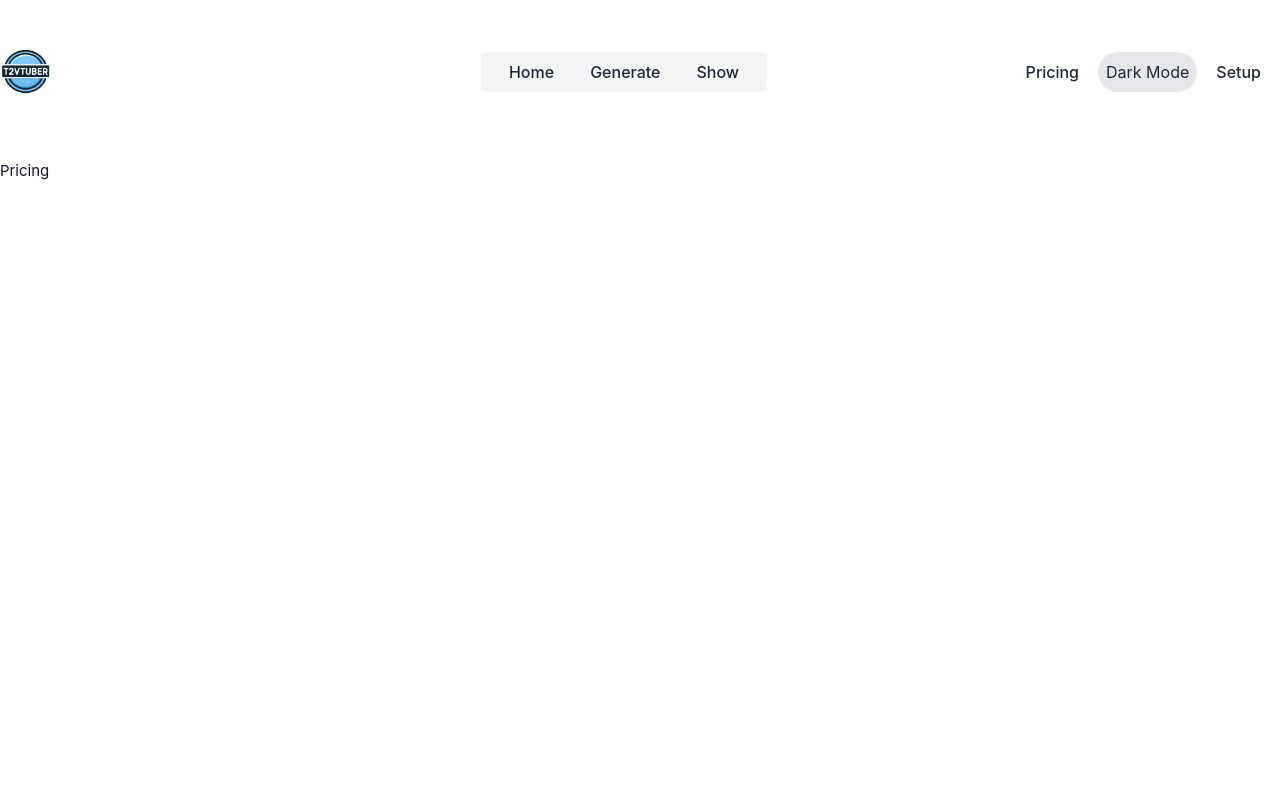
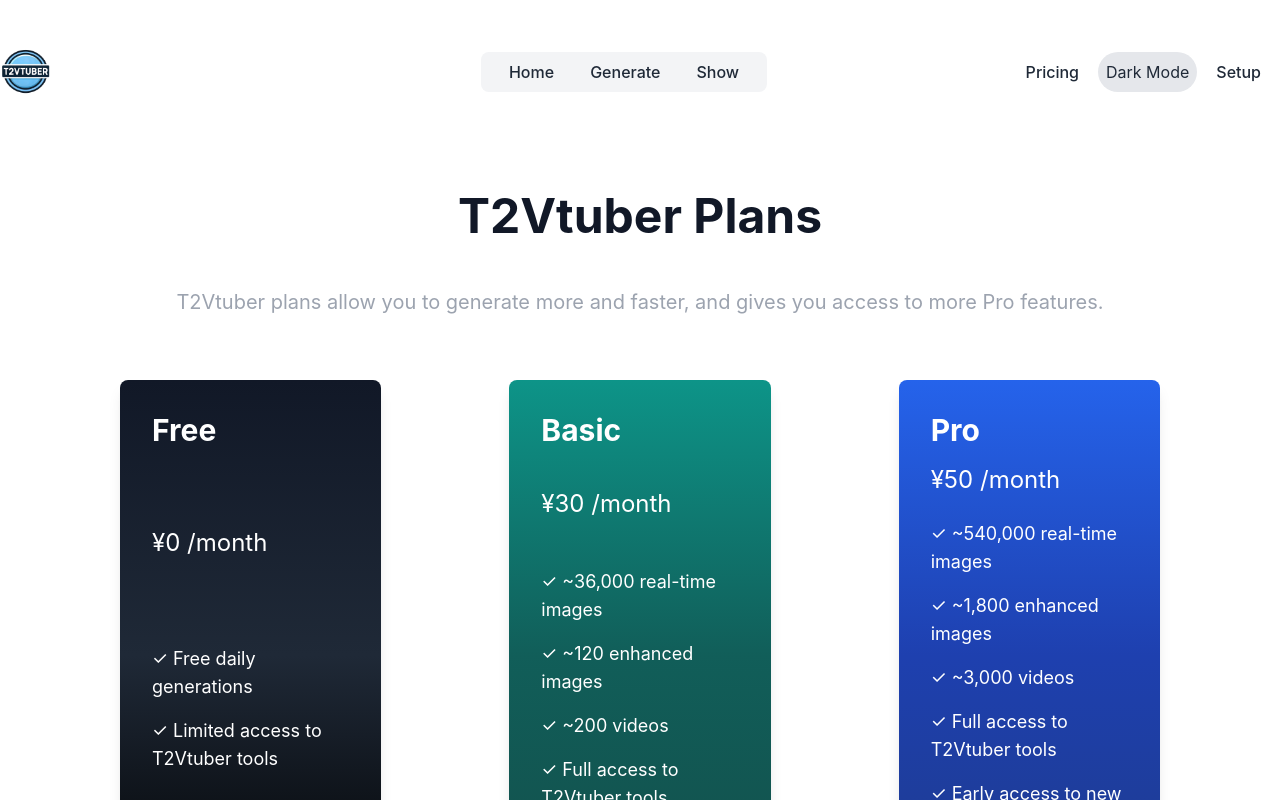
Before and after one commit to FacialStylization/Face-Stylization-App, a Vue app: page /pricing in a window 1280 px wide. Shown: the top 800 px of the page. Built offline with nearby package versions, Linux system fonts and the light colour scheme.

Commit message:
Update PricingView

```diff
--- a/src/views/PricingView.vue
+++ b/src/views/PricingView.vue
@@ -1,7 +1,81 @@
 <script setup lang="ts">
+// Import statements or any necessary Vue setup
 </script>
+
 <template>
-  <div>
-    <h1>Pricing</h1>
+  <!-- Main container without min-height to reduce top margin -->
+  <div
+    class="dark:bg-gray-900 dark:text-gray-100 flex flex-col items-center justify-center px-4 py-8 mx-auto"
+  >
+    <!-- Title and description -->
+    <h1 class="text-5xl font-bold mb-12">T2Vtuber Plans</h1>
+    <!-- Increased font size for the title and bottom margin -->
+    <p class="text-xl text-gray-400 text-center mb-16">
+      <!-- Increased font size for the description and bottom margin -->
+      T2Vtuber plans allow you to generate more and faster, and gives you access to more Pro
+      features.
+    </p>
+
+    <!-- Pricing boxes container -->
+    <div class="grid grid-cols-1 md:grid-cols-3 gap-32 max-w-screen-xl w-5/6 mx-auto">
+      <!-- Increased gap for more spacing between boxes -->
+
+      <!-- Plan 1: Free -->
+      <div
+        class="bg-gradient-to-t from-black via-gray-800 to-gray-900 rounded-lg p-8 text-white shadow-lg flex-1 max-w-md flex flex-col justify-between"
+      >
+        <h2 class="text-3xl font-bold mb-4">Free</h2>
+        <!-- Increased font size for the plan title -->
+        <p class="text-2xl mb-6">¥0 /month</p>
+        <!-- Increased font size for the plan price -->
+        <ul class="space-y-4 mb-6 text-lg">
+          <!-- Increased font size for the list items -->
+          <li>✓ Free daily generations</li>
+          <li>✓ Limited access to T2Vtuber tools</li>
+        </ul>
+        <button class="bg-white text-black font-bold py-2 px-4 rounded-full">Select Plan</button>
+      </div>
+
+      <!-- Plan 2: Basic -->
+      <div
+        class="bg-gradient-to-t from-teal-900 via-teal-800 to-teal-600 rounded-lg p-8 text-white shadow-lg flex-1 max-w-md flex flex-col justify-between"
+      >
+        <h2 class="text-3xl font-bold mb-4">Basic</h2>
+        <!-- Increased font size for the plan title -->
+        <p class="text-2xl mb-6">¥30 /month</p>
+        <!-- Increased font size for the plan price -->
+        <ul class="space-y-4 mb-6 text-lg">
+          <!-- Increased font size for the list items -->
+          <li>✓ ~36,000 real-time images</li>
+          <li>✓ ~120 enhanced images</li>
+          <li>✓ ~200 videos</li>
+          <li>✓ Full access to T2Vtuber tools</li>
+        </ul>
+        <button class="bg-white text-black font-bold py-2 px-4 rounded-full">Select Plan</button>
+      </div>
+
+      <!-- Plan 3: Pro -->
+      <div
+        class="bg-gradient-to-t from-blue-900 via-blue-800 to-blue-600 rounded-lg p-8 text-white shadow-lg flex-1 max-w-md flex flex-col justify-between"
+      >
+        <h2 class="text-3xl font-bold mb-4">Pro</h2>
+        <!-- Increased font size for the plan title -->
+        <p class="text-2xl mb-6">¥50 /month</p>
+        <!-- Increased font size for the plan price -->
+        <ul class="space-y-4 mb-6 text-lg">
+          <!-- Increased font size for the list items -->
+          <li>✓ ~540,000 real-time images</li>
+          <li>✓ ~1,800 enhanced images</li>
+          <li>✓ ~3,000 videos</li>
+          <li>✓ Full access to T2Vtuber tools</li>
+          <li>✓ Early access to new features</li>
+        </ul>
+        <button class="bg-white text-black font-bold py-2 px-4 rounded-full">Select Plan</button>
+      </div>
+    </div>
   </div>
 </template>
+
+<style scoped>
+/* Add custom styles if necessary */
+</style>
```
